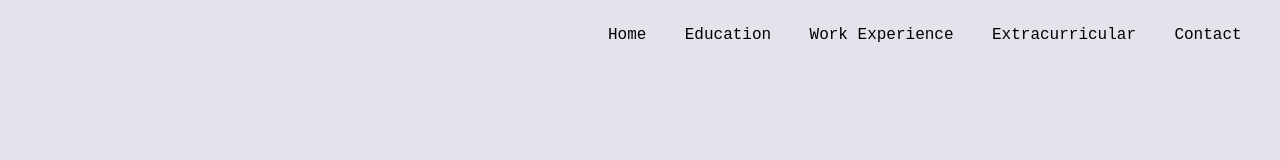
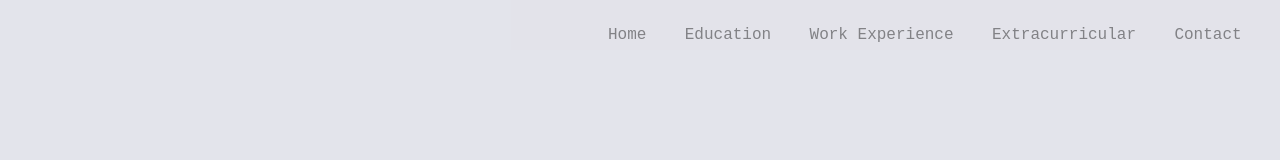
Before and after one commit to rohanmenon96/rohanmenon96.github.io, a React (Create React App) app in the folder zazaland/: page / in a window 1280 px wide. Shown: the top 160 px of the page. Built offline with nearby package versions, Linux system fonts and the light colour scheme; a web font is replaced by a local one.

Commit message:
some cool transition

```diff
--- a/zazaland/src/App.js
+++ b/zazaland/src/App.js
@@ -35,7 +35,7 @@ class App extends React.Component {
     return (
       <div id="homepage">
 
-        <div id="navbar">
+        <div id="navbar" className='nine-second-animation'>
           {/* <NavLink to='/' exact className="navbar-links" >
               <img src={require("./media/logo.png")} alt='' id="logo" />
           </NavLink>      */}
@@ -46,7 +46,7 @@ class App extends React.Component {
           <NavLink to='/' exact className="navbar-links" >Home</NavLink>
         </div >
 
-        <div id="social-links-div">
+        <div id="social-links-div" className='nine-second-animation'>
           <a href="https://github.com/rohanmenon96" rel="noopener noreferrer" target="_blank" >
             <img src={require("./media/github-icon.svg")} alt='' className="icons" />
           </a><br></br>
```
